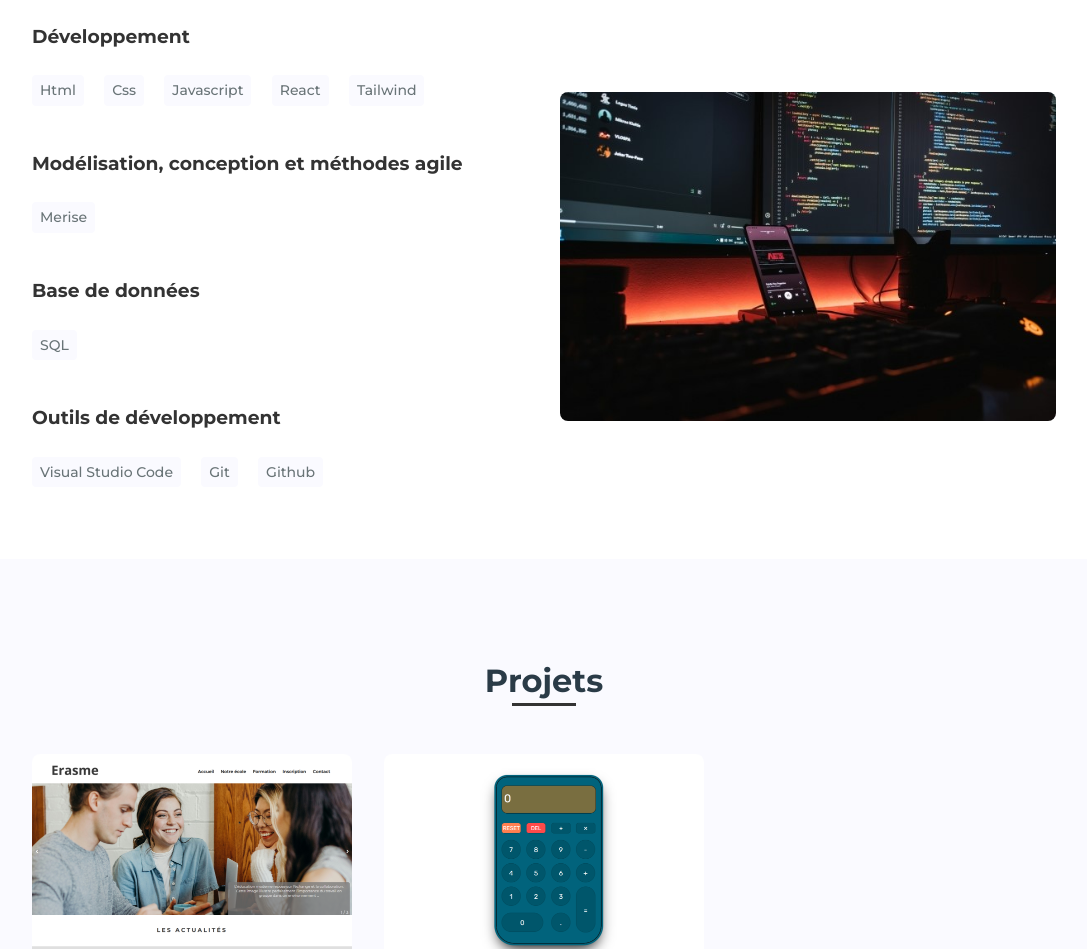
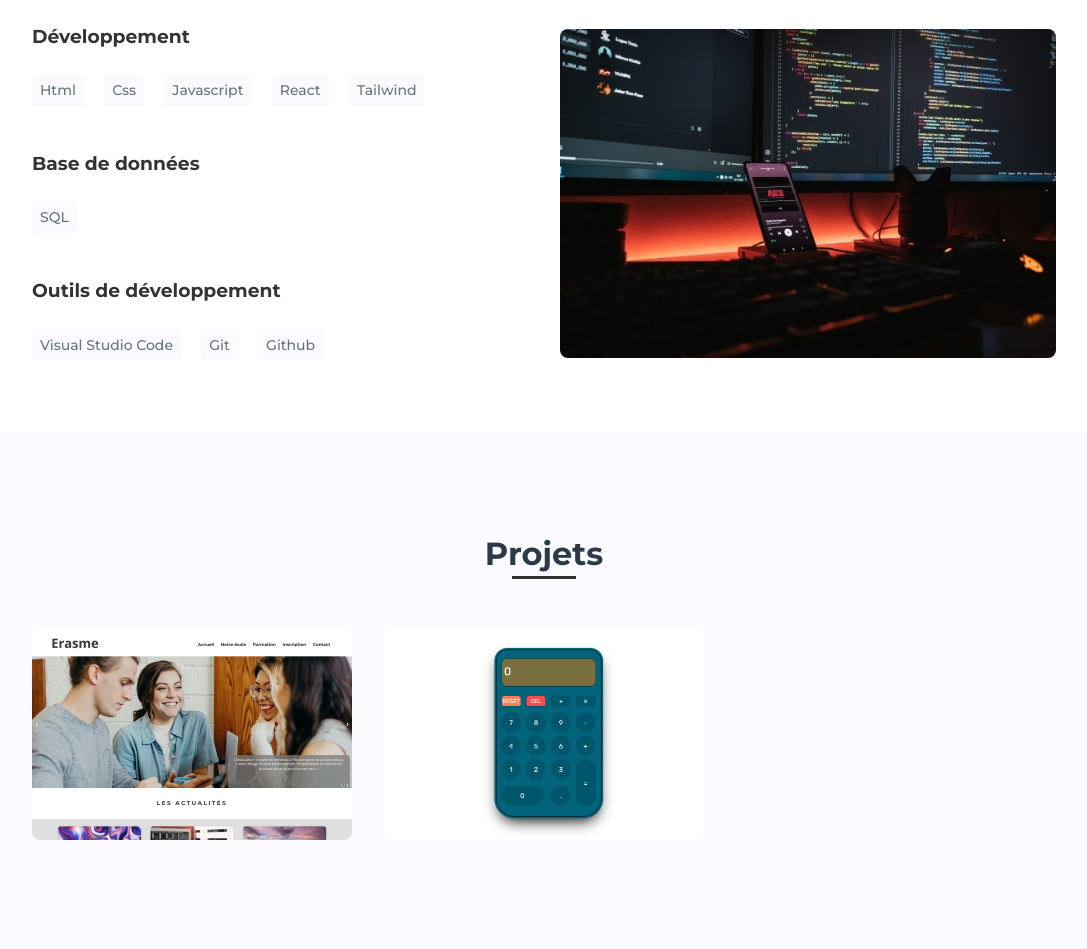
Before and after one commit to Reactjs-with-Khalid/portfolio, a plain HTML site: page index.html in a window 1280 px wide. Shown: the part 1465-2414 px from the top of the page, without its empty margins (96-1183 px from the left). Drawn offline with nearby package versions, Linux system fonts and the light colour scheme.

Commit message:
Update index.html

```diff
--- a/index.html
+++ b/index.html
@@ -127,10 +127,10 @@
                     <span class="skills__name">React</span>
                     <span class="skills__name">Tailwind</span>
 
-                    <h3 class="skills__subtitle">
+                    <!--h3 class="skills__subtitle">
                         Modélisation, conception et méthodes agile
                     </h3>
-                    <span class="skills__name">Merise</span>
+                    <span class="skills__name">Merise</span-->
 
                     <h3 class="skills__subtitle">Base de données</h3>
                     <span class="skills__name">SQL</span>
```
